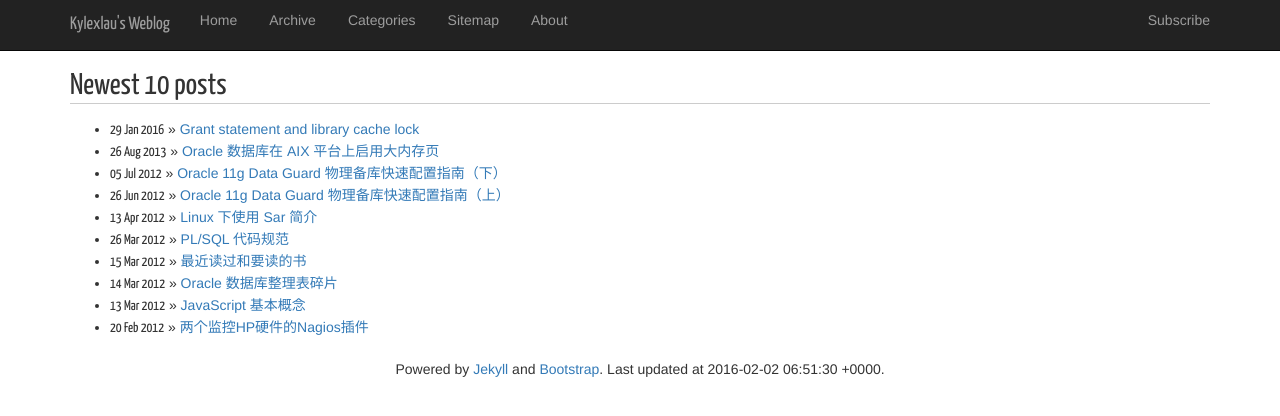
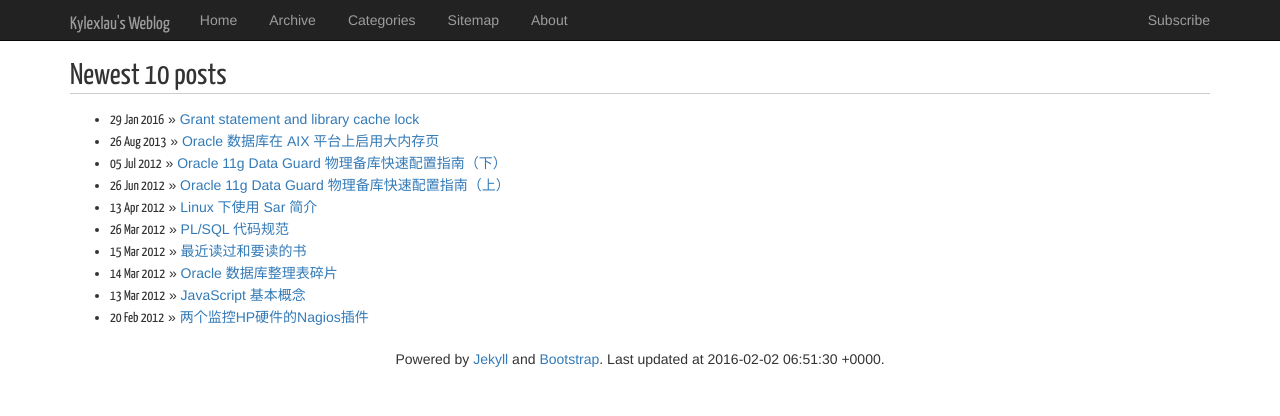
Before and after one commit to kylexlau/kylexlau.github.com, a Jekyll site: the page built from index.html, in a window 1280 px wide. Shown: the top 416 px of the page. Built offline with Jekyll 4.4.1, drawn with Linux system fonts in a browser that asks for light colours; nearby versions of some CDN libraries.

Commit message:
fix navbar height.

```diff
--- a/_includes/header.html
+++ b/_includes/header.html
@@ -1,12 +1,13 @@
 <div class="navbar navbar-inverse navbar-fixed-top">
   <div class="container">
-      <a class="navbar-brand brand" href="/">Kylexlau's Weblog</a>
-	<ul class="nav nav-pills">
-	  <li class="active"><a class="navbar-link" href="/">Home</a></li>
-	  <li ><a class="navbar-link" href="/archive.html">Archive</a></li>
-	  <li ><a class="navbar-link" href="/categories.html">Categories</a></li>
-	  <li ><a class="navbar-link" href="/sitemap.html">Sitemap</a></li>
-	  <li ><a class="navbar-link" href="/about.html">About</a></li>
-	  <li class="navbar-right" ><a class="navbar-link" href="/atom.xml">Subscribe</a></li>
+      <a class="navbar-brand" href="/">Kylexlau's Weblog</a>
+    <ul class="nav nav-pills">
+      <li class="active"><a class="navbar-link" href="/">Home</a></li>
+      <li><a class="navbar-link" href="/archive.html">Archive</a></li>
+      <li><a class="navbar-link" href="/categories.html">Categories</a></li>
+      <li><a class="navbar-link" href="/sitemap.html">Sitemap</a></li>
+      <li><a class="navbar-link" href="/about.html">About</a></li>
+      <li class="navbar-right" ><a class="navbar-link" href="/atom.xml">Subscribe</a></li>
+    </ul>
   </div>
 </div>
--- a/assets/css/app.css
+++ b/assets/css/app.css
@@ -35,8 +35,13 @@ h3{
   font-family: 'Yanone Kaffeesatz', sans-serif;
 }
 
-.brand {
-  font-family: 'Yanone Kaffeesatz', sans-serif;
+.navbar {
+    min-height: 40px;
+}
+
+.navbar-brand {
+    font-family: 'Yanone Kaffeesatz', sans-serif;
+    height: 40px;
 }
 
 p {
@@ -45,6 +50,7 @@ p {
 blockquote p {
     font-size: 14px;
 }
+
 code {
     background-color: #F5F5F5;
     color: #444;
@@ -62,7 +68,7 @@ code {
 
 /* fixed navbar*/
 body {
-   padding-top: 50px;
+   padding-top: 40px;
 }
 
 /* tag_box ======================================================== */
```
